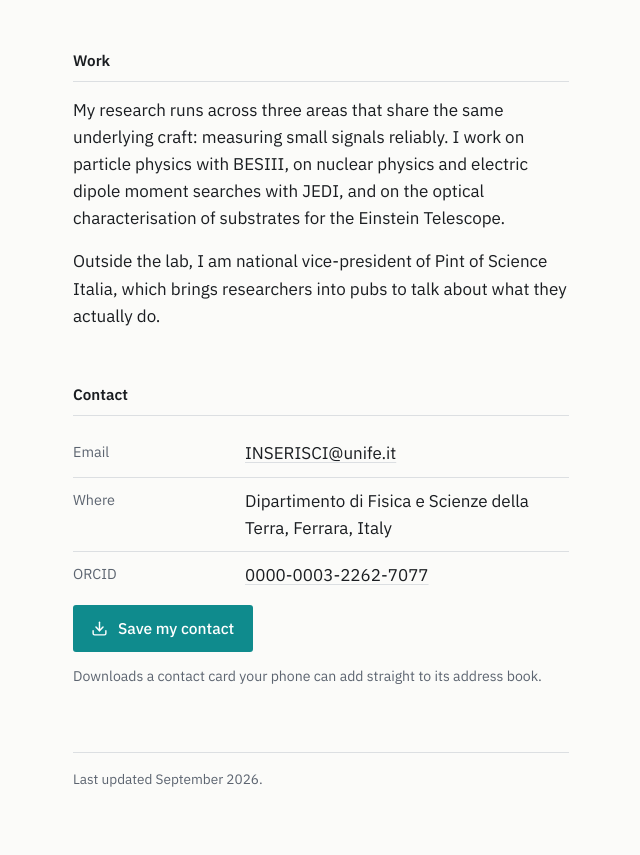
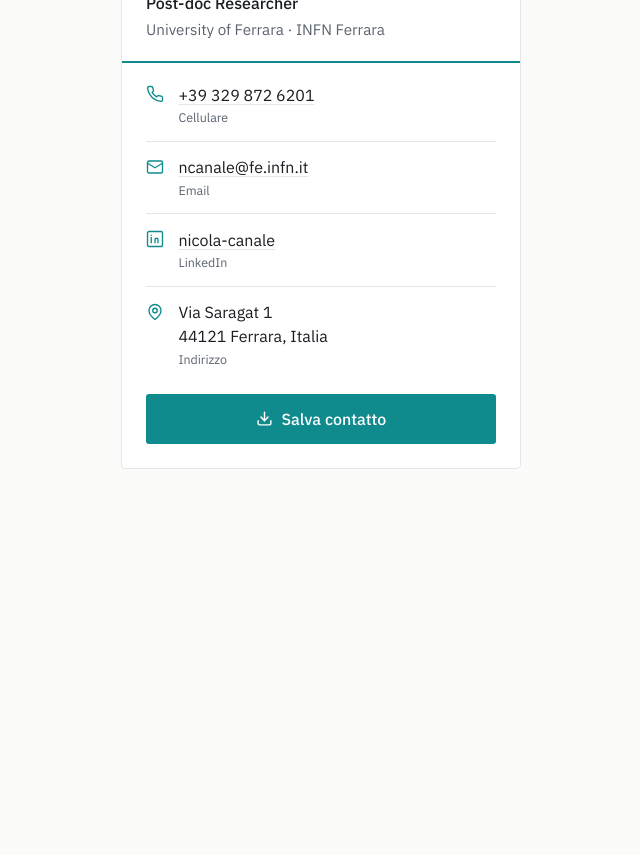
Before and after one commit to Nicola-Canale/nicola-canale.github.io, a plain HTML site: page index.html in a window 1280 px wide. Shown: the part 420-1275 px from the top of the page, without its empty margins (319-959 px from the left). After the commit the page ends 937 px from the top, so only its background shows below. Drawn offline with Linux system fonts and the light colour scheme.

Commit message:
Update index.html

```diff
--- a/index.html
+++ b/index.html
@@ -1,202 +1,161 @@
-
 <!DOCTYPE html>
-<html lang="en">
+<html lang="it">
 <head>
 <meta charset="utf-8">
 <meta name="viewport" content="width=device-width, initial-scale=1">
 <title>Nicola Canale</title>
-<meta name="description" content="Nicola Canale — experimental physicist, University of Ferrara and INFN Ferrara.">
+<meta name="description" content="Nicola Canale — Post-doc Researcher, University of Ferrara / INFN Ferrara.">
 <link rel="preconnect" href="https://fonts.googleapis.com">
 <link rel="preconnect" href="https://fonts.gstatic.com" crossorigin>
-<link href="https://fonts.googleapis.com/css2?family=IBM+Plex+Sans:ital,wght@0,400;0,500;0,600;1,400&display=swap" rel="stylesheet">
+<link href="https://fonts.googleapis.com/css2?family=IBM+Plex+Sans:wght@400;500;600&display=swap" rel="stylesheet">
 <style>
   :root{
     --paper:#FBFBF9;
+    --card:#FFFFFF;
     --ink:#1A1D21;
     --muted:#5C6470;
-    --rule:#DCDFE2;
+    --rule:#E4E7EA;
     --beam:#0F8B8D;
-    --measure:34rem;
   }
   @media (prefers-color-scheme: dark){
-    :root{ --paper:#16181B; --ink:#EEF0F1; --muted:#9BA3AC; --rule:#2C3035; --beam:#3FC1C3; }
+    :root{ --paper:#121417; --card:#1B1E22; --ink:#EEF0F1; --muted:#9BA3AC; --rule:#2C3035; --beam:#3FC1C3; }
   }
-
   *{ box-sizing:border-box; }
-  html{ -webkit-text-size-adjust:100%; }
   body{
     margin:0;
     background:var(--paper);
     color:var(--ink);
     font-family:"IBM Plex Sans", system-ui, -apple-system, "Segoe UI", Helvetica, Arial, sans-serif;
-    font-size:17px;
-    line-height:1.6;
+    font-size:16px;
+    line-height:1.5;
     -webkit-font-smoothing:antialiased;
+    display:flex;
+    justify-content:center;
+    padding:clamp(1rem, 5vw, 3rem) 1rem;
   }
-  a{ color:inherit; }
-  a:focus-visible, button:focus-visible{
-    outline:2px solid var(--beam);
-    outline-offset:3px;
+  a{ color:inherit; text-decoration:none; }
+  a:focus-visible{ outline:2px solid var(--beam); outline-offset:3px; border-radius:2px; }
+
+  .card{
+    width:100%;
+    max-width:25rem;
+    background:var(--card);
+    border:1px solid var(--rule);
+    border-radius:4px;
+    overflow:hidden;
   }
 
-  .page{
-    max-width:var(--measure);
-    margin:0 auto;
-    padding:clamp(2.5rem, 8vw, 5.5rem) 1.5rem 4rem;
+  .portrait{
+    display:block;
+    width:100%;
+    aspect-ratio:4/3;
+    object-fit:cover;
+    object-position:center 30%;
   }
 
-  /* --- masthead --- */
-  .portrait{
-    width:104px; height:104px;
-    border-radius:2px;
-    object-fit:cover;
-    display:block;
-    margin-bottom:1.75rem;
-    filter:grayscale(1) contrast(1.04);
+  .identity{
+    padding:1.4rem 1.5rem 1.25rem;
+    border-bottom:2px solid var(--beam);
   }
   h1{
-    font-size:clamp(2.1rem, 7vw, 2.9rem);
+    font-size:1.5rem;
     font-weight:600;
-    letter-spacing:-0.025em;
-    line-height:1.08;
-    margin:0 0 1.1rem;
+    letter-spacing:-0.02em;
+    margin:0 0 0.35rem;
   }
-  /* the beam: one hairline that runs past the text block */
-  .beam{
-    height:2px;
-    background:var(--beam);
-    border:0;
-    margin:0 0 1.1rem;
-    width:100%;
-  }
-  .standfirst{
-    margin:0;
-    color:var(--muted);
-    max-width:30rem;
-  }
-  .standfirst strong{ color:var(--ink); font-weight:500; }
+  .role{ margin:0; font-weight:500; }
+  .org{ margin:0.15rem 0 0; color:var(--muted); font-size:0.95rem; }
 
-  /* --- sections --- */
-  section{ margin-top:3.25rem; }
-  h2{
-    font-size:0.95rem;
-    font-weight:600;
-    margin:0 0 0.9rem;
-    padding-bottom:0.55rem;
+  .fields{ padding:0.4rem 1.5rem 0.5rem; }
+  .field{
+    display:flex;
+    gap:0.9rem;
+    align-items:flex-start;
+    padding:0.85rem 0;
     border-bottom:1px solid var(--rule);
   }
-  p{ margin:0 0 1rem; }
-  p:last-child{ margin-bottom:0; }
+  .field:last-child{ border-bottom:0; }
+  .field svg{
+    width:18px; height:18px; flex:none;
+    margin-top:0.15rem;
+    stroke:var(--beam);
+    fill:none; stroke-width:1.8;
+    stroke-linecap:round; stroke-linejoin="round";
+  }
+  .field .label{ display:block; font-size:0.78rem; color:var(--muted); margin-top:0.1rem; }
+  .field a{ text-decoration:underline; text-decoration-color:var(--rule); text-underline-offset:3px; }
+  .field a:hover{ text-decoration-color:var(--beam); }
+  address{ font-style:normal; }
 
-  /* affiliations / identifiers as a description list */
-  dl{ margin:0; }
-  .row{
-    display:grid;
-    grid-template-columns:9.5rem 1fr;
-    gap:0.4rem 1.25rem;
-    padding:0.6rem 0;
-    border-bottom:1px solid var(--rule);
-  }
-  .row:last-child{ border-bottom:0; }
-  dt{ color:var(--muted); font-size:0.9rem; }
-  dd{ margin:0; }
-  dd a{ text-decoration-color:var(--rule); text-underline-offset:3px; }
-  dd a:hover{ text-decoration-color:var(--beam); }
-
-  @media (max-width:32rem){
-    .row{ grid-template-columns:1fr; gap:0.1rem; }
-  }
-
-  /* --- save contact --- */
+  .actions{ padding:0.25rem 1.5rem 1.5rem; }
   .save{
-    display:inline-flex;
+    display:flex;
     align-items:center;
-    gap:0.6rem;
-    margin-top:0.4rem;
-    padding:0.7rem 1.15rem;
+    justify-content:center;
+    gap:0.55rem;
+    padding:0.8rem 1rem;
     background:var(--beam);
     color:#fff;
-    text-decoration:none;
     border-radius:3px;
     font-weight:500;
-    font-size:0.97rem;
   }
-  @media (prefers-color-scheme: dark){ .save{ color:#10262B; } }
-  .save svg{ width:17px; height:17px; flex:none; }
-  .hint{
-    margin-top:0.8rem;
-    font-size:0.88rem;
-    color:var(--muted);
-  }
-
-  footer{
-    margin-top:4rem;
-    padding-top:1rem;
-    border-top:1px solid var(--rule);
-    font-size:0.85rem;
-    color:var(--muted);
-  }
+  @media (prefers-color-scheme: dark){ .save{ color:#0E2427; } }
+  .save svg{ width:17px; height:17px; flex:none; fill:none; stroke:currentColor; stroke-width:2; stroke-linecap:round; stroke-linejoin:round; }
 </style>
 </head>
 <body>
-<main class="page">
+<main class="card">
 
   <img class="portrait" src="foto.jpg" alt="Nicola Canale">
 
-  <h1>Nicola Canale</h1>
-  <hr class="beam">
-  <p class="standfirst">
-    Experimental physicist at the <strong>University of Ferrara</strong> and
-    <strong>INFN Ferrara</strong>. I build instrumentation and data acquisition
-    systems, from particle detectors to optics for gravitational wave observatories.
-  </p>
+  <div class="identity">
+    <h1>Nicola Canale</h1>
+    <p class="role">Post-doc Researcher</p>
+    <p class="org">University of Ferrara &middot; INFN Ferrara</p>
+  </div>
 
-  <section>
-    <h2>Work</h2>
-    <p>
-      My research runs across three areas that share the same underlying craft:
-      measuring small signals reliably. I work on particle physics with BESIII,
-      on nuclear physics and electric dipole moment searches with JEDI, and on
-      the optical characterisation of substrates for the Einstein Telescope.
-    </p>
-    <p>
-      Outside the lab, I am national vice-president of Pint of Science Italia,
-      which brings researchers into pubs to talk about what they actually do.
-    </p>
-  </section>
+  <div class="fields">
 
-  <section>
-    <h2>Contact</h2>
-    <dl>
-      <div class="row">
-        <dt>Email</dt>
-        <dd><a href="mailto:INSERISCI@unife.it">INSERISCI@unife.it</a></dd>
+    <div class="field">
+      <svg viewBox="0 0 24 24" stroke-linejoin="round"><path d="M22 16.9v3a2 2 0 0 1-2.2 2 19.8 19.8 0 0 1-8.6-3.1 19.5 19.5 0 0 1-6-6A19.8 19.8 0 0 1 2.1 4.2 2 2 0 0 1 4.1 2h3a2 2 0 0 1 2 1.7c.1 1 .4 1.9.7 2.8a2 2 0 0 1-.5 2.1L8.1 9.9a16 16 0 0 0 6 6l1.3-1.3a2 2 0 0 1 2.1-.4c.9.3 1.8.6 2.8.7a2 2 0 0 1 1.7 2z"/></svg>
+      <div>
+        <a href="tel:+393298726201">+39 329 872 6201</a>
+        <span class="label">Cellulare</span>
       </div>
-      <div class="row">
-        <dt>Where</dt>
-        <dd>Dipartimento di Fisica e Scienze della Terra, Ferrara, Italy</dd>
+    </div>
+
+    <div class="field">
+      <svg viewBox="0 0 24 24" stroke-linejoin="round"><rect x="2" y="4" width="20" height="16" rx="2"/><path d="m2 7 10 6 10-6"/></svg>
+      <div>
+        <a href="mailto:ncanale@fe.infn.it">ncanale@fe.infn.it</a>
+        <span class="label">Email</span>
       </div>
-      <div class="row">
-        <dt>ORCID</dt>
-        <dd><a href="https://orcid.org/0000-0003-2262-7077">0000-0003-2262-7077</a></dd>
+    </div>
+
+    <div class="field">
+      <svg viewBox="0 0 24 24" stroke-linejoin="round"><rect x="2" y="2" width="20" height="20" rx="2"/><path d="M7 10v7M7 7v.01M12 17v-4a2 2 0 0 1 4 0v4"/></svg>
+      <div>
+        <a href="https://www.linkedin.com/in/nicola-canale/">nicola-canale</a>
+        <span class="label">LinkedIn</span>
       </div>
-    </dl>
+    </div>
 
+    <div class="field">
+      <svg viewBox="0 0 24 24" stroke-linejoin="round"><path d="M20 10c0 6-8 12-8 12s-8-6-8-12a8 8 0 0 1 16 0z"/><circle cx="12" cy="10" r="3"/></svg>
+      <div>
+        <address>Via Saragat 1<br>44121 Ferrara, Italia</address>
+        <span class="label">Indirizzo</span>
+      </div>
+    </div>
+
+  </div>
+
+  <div class="actions">
     <a class="save" href="contact.vcf" download>
-      <svg viewBox="0 0 24 24" fill="none" stroke="currentColor" stroke-width="2"
-           stroke-linecap="round" stroke-linejoin="round" aria-hidden="true">
-        <path d="M21 15v4a2 2 0 0 1-2 2H5a2 2 0 0 1-2-2v-4"></path>
-        <polyline points="7 10 12 15 17 10"></polyline>
-        <line x1="12" y1="15" x2="12" y2="3"></line>
-      </svg>
-      Save my contact
+      <svg viewBox="0 0 24 24"><path d="M21 15v4a2 2 0 0 1-2 2H5a2 2 0 0 1-2-2v-4"/><path d="m7 10 5 5 5-5"/><path d="M12 15V3"/></svg>
+      Salva contatto
     </a>
-    <p class="hint">Downloads a contact card your phone can add straight to its address book.</p>
-  </section>
-
-  <footer>
-    Last updated September 2026.
-  </footer>
+  </div>
 
 </main>
 </body>
```
